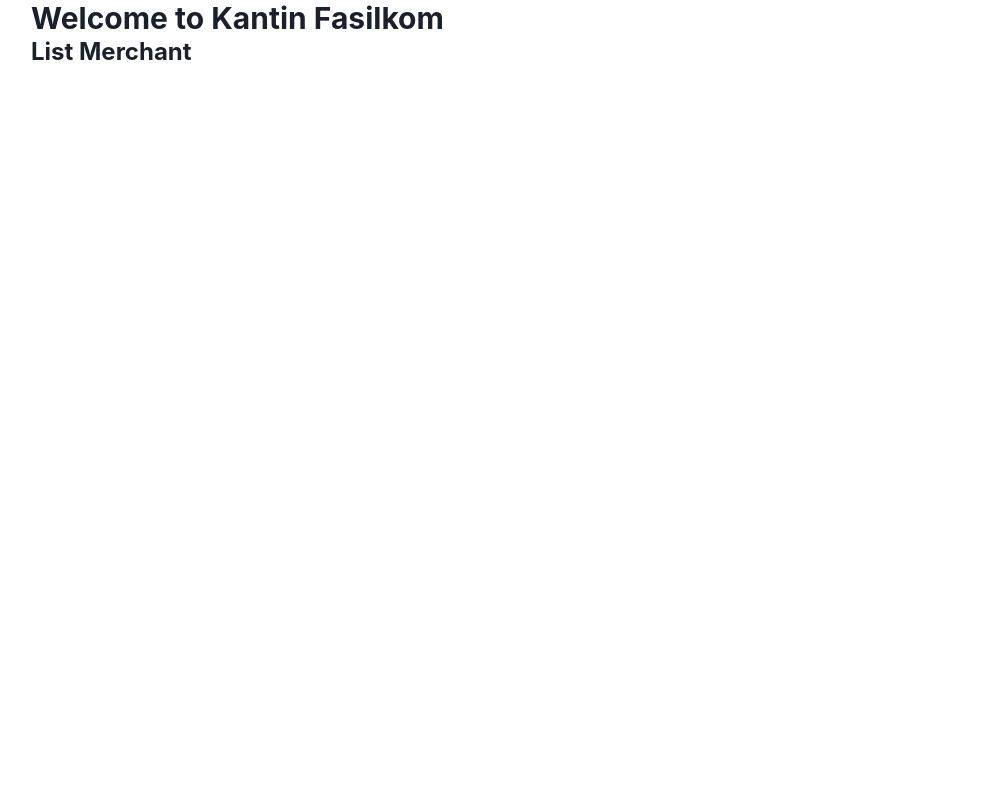
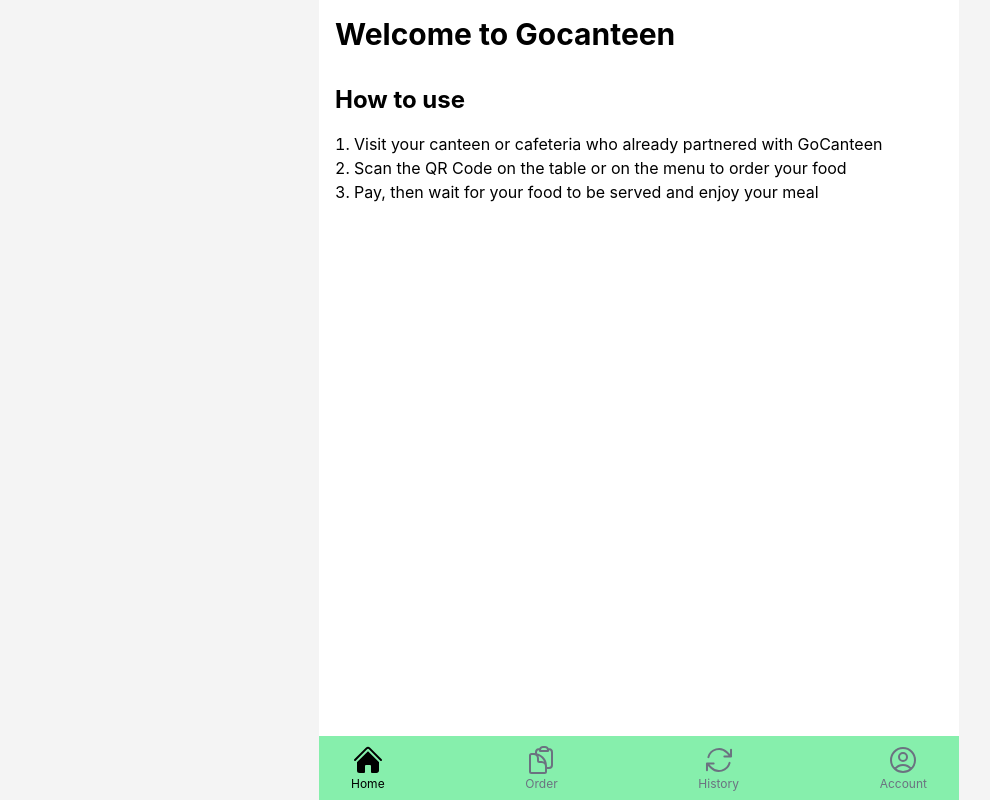
Before and after one commit to go-canteen/go-canteen-next, a Next.js app: page / in a window 1280 px wide. Shown: the whole page, without its empty margins (1-991 px from the left). Built offline with nearby package versions, Linux system fonts and the light colour scheme.

Commit message:
feat: setup app layout

```diff
--- /dev/null
+++ b/components/layout/index.ts
@@ -0,0 +1 @@
+export { Layout } from "./layout";
--- /dev/null
+++ b/components/layout/layout.tsx
@@ -0,0 +1,53 @@
+import {
+  HomeIcon,
+  ClipboardDocumentIcon,
+  ArrowPathIcon,
+  UserCircleIcon,
+} from "@heroicons/react/24/outline";
+import {
+  HomeIcon as HomeIconSolid,
+  ClipboardDocumentIcon as ClipboardDocumentIconSolid,
+  ArrowPathIcon as ArrowPathIconSolid,
+  UserCircleIcon as UserCircleIconSolid,
+} from "@heroicons/react/24/solid";
+import { NavItem } from "./nav-item";
+
+export const Layout = ({ children }) => {
+  return (
+    <div className="max-w-screen-sm mx-auto bg-white">
+      <div className="container min-h-screen pb-16 p-4">{children}</div>
+      <div className="w-full max-w-screen-sm flex bg-green-300 h-16 justify-between py-4 px-8 fixed bottom-0">
+        {NAV_ITEMS.map((item, i) => (
+          <NavItem key={i} {...item} />
+        ))}
+      </div>
+    </div>
+  );
+};
+
+const NAV_ITEMS = [
+  {
+    label: "Home",
+    href: "/",
+    icon: <HomeIcon className="h-8 w-8" />,
+    activeIcon: <HomeIconSolid className="h-8 w-8" />,
+  },
+  {
+    label: "Order",
+    href: "/order",
+    icon: <ClipboardDocumentIcon className="h-8 w-8" />,
+    activeIcon: <ClipboardDocumentIconSolid className="h-8 w-8" />,
+  },
+  {
+    label: "History",
+    href: "/history",
+    icon: <ArrowPathIcon className="h-8 w-8" />,
+    activeIcon: <ArrowPathIconSolid className="h-8 w-8" />,
+  },
+  {
+    label: "Account",
+    href: "/account",
+    icon: <UserCircleIcon className="h-8 w-8" />,
+    activeIcon: <UserCircleIconSolid className="h-8 w-8" />,
+  },
+];
--- /dev/null
+++ b/components/layout/nav-item.tsx
@@ -0,0 +1,30 @@
+import Link from "next/link";
+import { useRouter } from "next/router";
+
+export const NavItem = ({
+  icon,
+  activeIcon,
+  label,
+  href,
+}: {
+  icon: JSX.Element;
+  activeIcon: JSX.Element;
+  label: string;
+  href: string;
+}) => {
+  const router = useRouter();
+  const isActive = router.pathname === href;
+
+  return (
+    <Link href={href}>
+      <a
+        className={`flex flex-col justify-center items-center ${
+          isActive ? "text-black" : "text-gray-500"
+        }`}
+      >
+        <div>{isActive ? activeIcon : icon}</div>
+        <div className="text-xs">{label}</div>
+      </a>
+    </Link>
+  );
+};
--- a/package.json
+++ b/package.json
@@ -14,6 +14,7 @@
     "@chakra-ui/react": "^2.3.5",
     "@emotion/react": "^11.10.4",
     "@emotion/styled": "^11.10.4",
+    "@heroicons/react": "^2.0.12",
     "@testing-library/user-event": "^14.4.3",
     "axios": "^0.27.2",
     "framer-motion": "^7.5.3",
@@ -31,7 +32,7 @@
     "eslint-config-next": "12.3.0",
     "jest": "^29.0.3",
     "jest-environment-jsdom": "^29.0.3",
-    "postcss": "^8.4.16",
+    "postcss": "^8.4.17",
     "tailwindcss": "^3.1.8",
     "typescript": "4.8.3"
   }
--- a/pages/_app.tsx
+++ b/pages/_app.tsx
@@ -1,11 +1,11 @@
 import "../styles/globals.css";
-import { ChakraProvider } from "@chakra-ui/react";
+import { Layout } from "../components/layout";
 
 function MyApp({ Component, pageProps }) {
   return (
-    <ChakraProvider>
+    <Layout>
       <Component {...pageProps} />
-    </ChakraProvider>
+    </Layout>
   );
 }
 
--- /dev/null
+++ b/pages/account.tsx
@@ -0,0 +1,19 @@
+import Head from "next/head";
+
+export default function AccountPage() {
+  return (
+    <div>
+      <Head>
+        <title>Create Next App</title>
+        <meta name="description" content="Generated by create next app" />
+        <link rel="icon" href="/favicon.ico" />
+      </Head>
+
+      <main>
+        <h1 data-testid="welcome-header text-xl">
+           <a href="#">Account</a>
+        </h1>
+      </main>
+    </div>
+  );
+}
--- a/pages/canteen/[id].tsx
+++ b/pages/canteen/[id].tsx
@@ -9,7 +9,7 @@
 
       <main className="">
         <h1 data-testid="welcome-header">
-          Welcome to <a href="#">Kantin Fasilkom</a>
+           <a href="#">Kantin Fasilkom</a>
         </h1>
 
         <h2>List Merchant</h2>
--- /dev/null
+++ b/pages/history.tsx
@@ -0,0 +1,19 @@
+import Head from "next/head";
+
+export default function HistoryPage() {
+  return (
+    <div>
+      <Head>
+        <title>Create Next App</title>
+        <meta name="description" content="Generated by create next app" />
+        <link rel="icon" href="/favicon.ico" />
+      </Head>
+
+      <main>
+        <h1 data-testid="welcome-header text-xl">
+           <a href="#">History</a>
+        </h1>
+      </main>
+    </div>
+  );
+}
--- a/pages/index.tsx
+++ b/pages/index.tsx
@@ -1,31 +1,8 @@
-import axios from "axios";
 import Head from "next/head";
-import Image from "next/image";
-import { useEffect, useState } from "react";
-import styles from "../styles/Home.module.css";
 
 export default function Home() {
-  const [merchants, setMerchants] = useState([]);
-  const [loading, setLoading] = useState(true);
-  const [error, setError] = useState(null);
-
-  useEffect(() => {
-    axios
-      .get("/api/merchants")
-      .then((res) => {
-        setMerchants(res.data);
-      })
-      .catch((error) => {
-        setError(error);
-        console.trace(error);
-      })
-      .finally(() => {
-        setLoading(false);
-      });
-  }, []);
-
   return (
-    <div className={styles.container}>
+    <div>
       <Head>
         <title>Create Next App</title>
         <meta name="description" content="Generated by create next app" />
@@ -33,26 +10,27 @@
       </Head>
 
       <main>
-        <h1 data-testid="welcome-header">
-          Welcome to <a href="#">Kantin Fasilkom</a>
+        <h1 data-testid="welcome-header text-xl">
+          <a href="#">Welcome to Gocanteen</a>
         </h1>
 
-        <h2>List Merchant</h2>
-
-        {loading && <h2>Loading...</h2>}
-
-        {error && <h2>Terjadi Kesalahan</h2>}
-
-        {merchants.map((merchant) => (
-          <div key={merchant.id}>
-            <h3>{merchant.name}</h3>
-            <ul>
-              {merchant.products.map((product) => (
-                <li key={product.id}>{product.name}</li>
-              ))}
-            </ul>
-          </div>
-        ))}
+        <div className="mt-8">
+          <h2>How to use</h2>
+          <p className="mt-4">
+            <ol className="list-decimal list-inside">
+              <li>
+                Visit your canteen or cafeteria who already partnered with
+                GoCanteen
+              </li>
+              <li>
+                Scan the QR Code on the table or on the menu to order your food
+              </li>
+              <li>
+                Pay, then wait for your food to be served and enjoy your meal
+              </li>
+            </ol>
+          </p>
+        </div>
       </main>
     </div>
   );
--- /dev/null
+++ b/pages/order.tsx
@@ -0,0 +1,19 @@
+import Head from "next/head";
+
+export default function OrderPage() {
+  return (
+    <div>
+      <Head>
+        <title>Create Next App</title>
+        <meta name="description" content="Generated by create next app" />
+        <link rel="icon" href="/favicon.ico" />
+      </Head>
+
+      <main>
+        <h1 data-testid="welcome-header text-xl">
+           <a href="#">Your Order</a>
+        </h1>
+      </main>
+    </div>
+  );
+}
--- a/styles/globals.css
+++ b/styles/globals.css
@@ -8,6 +8,7 @@
   margin: 0;
   font-family: -apple-system, BlinkMacSystemFont, Segoe UI, Roboto, Oxygen,
     Ubuntu, Cantarell, Fira Sans, Droid Sans, Helvetica Neue, sans-serif;
+  background-color: #f4f4f4;
 }
 
 a {
--- a/tailwind.config.js
+++ b/tailwind.config.js
@@ -8,4 +8,4 @@
     extend: {},
   },
   plugins: [],
-}
+};
```
Also changed, not shown: 1 other file (tests, documents, lock files or other folders).
